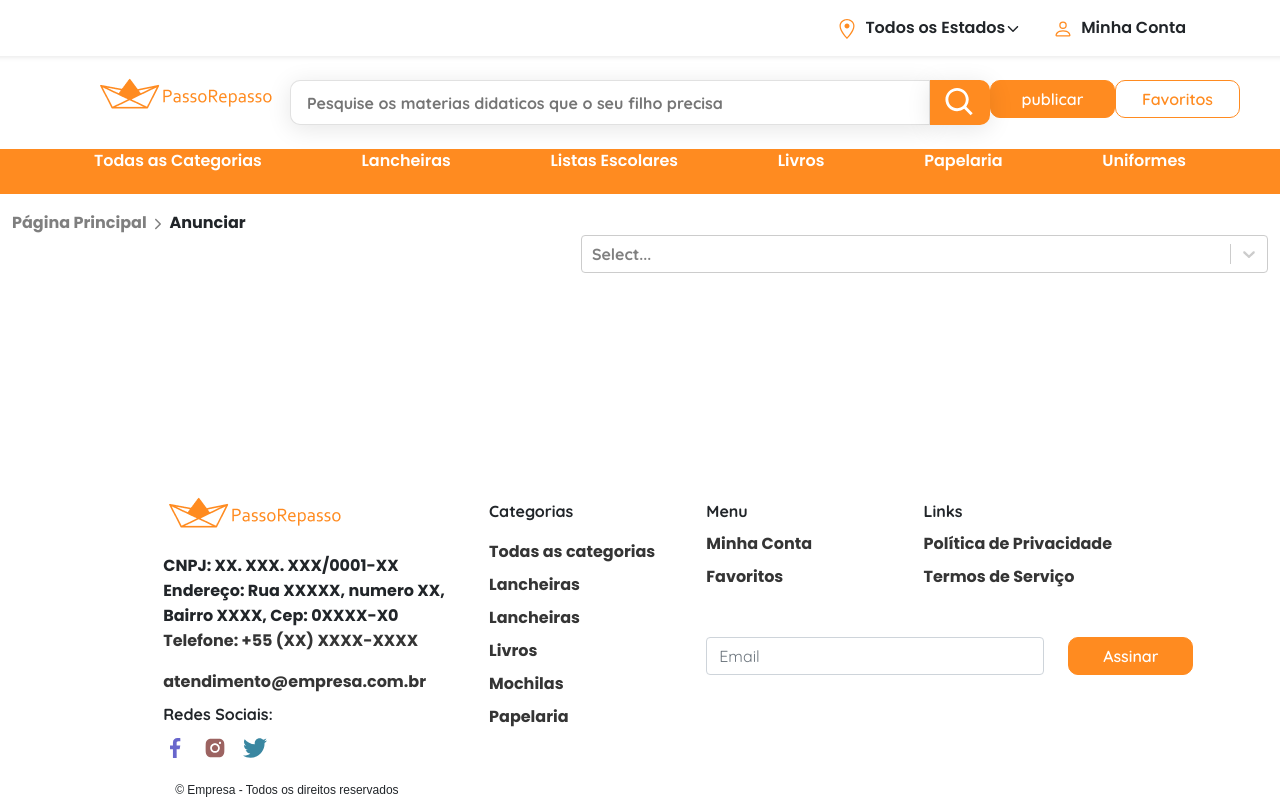
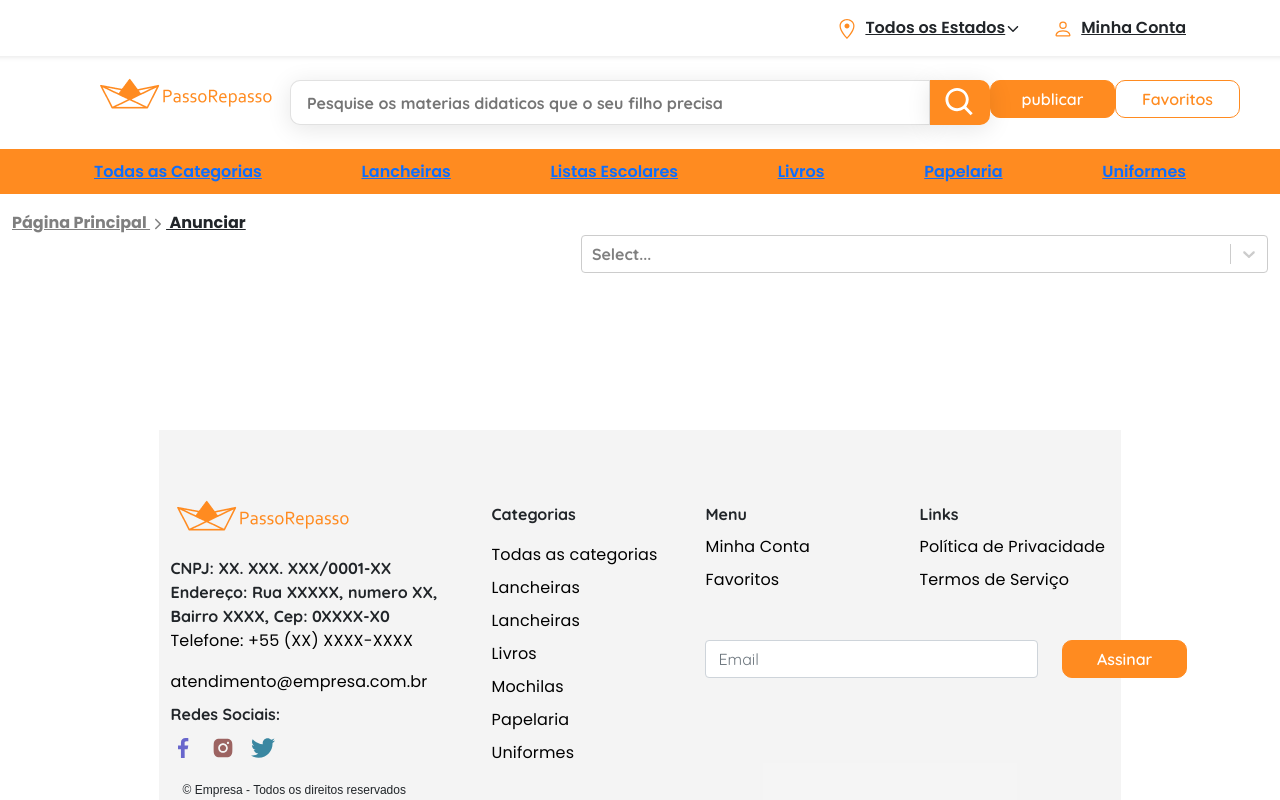
Before and after one commit to CintiaMacchia/Desafio-Chefao, a React (Vite) app in the folder frontend/: page /produtos/1 in a window 1280 px wide. Built offline with nearby package versions, Linux system fonts and the light colour scheme.

Commit message:
atualizado a backgound do footer

```diff
--- a/frontend/src/components/Footer/index.tsx
+++ b/frontend/src/components/Footer/index.tsx
@@ -23,7 +23,7 @@ export function Footer() {
   return (
     <footer >
 
-      <div className="container-lg">
+      <div className="container-lg mt-5">
         <div className="row">
           <div className="col-md-12">
 
@@ -37,16 +37,16 @@ export function Footer() {
                   {/* div contatos */}
                   <div className="mt-3 ">
                     <div>
-                      <a href="#" className="text-dark"></a>
+                      <a href="#" ></a>
                     </div>
                     <div>
-                      <a className="text-dark" href="#"> CNPJ: XX. XXX. XXX/0001-XX  <br />Endereço: Rua XXXXX, numero XX, <br /> Bairro XXXX, Cep: 0XXXX-X0  </a>
+                      <span > CNPJ: XX. XXX. XXX/0001-XX  <br />Endereço: Rua XXXXX, numero XX, <br /> Bairro XXXX, Cep: 0XXXX-X0  </span>
                     </div>
 
 
-                    <a className="text-decoration-none text-white undeline  underlinMais " href="tel:000000002">  Telefone: +55 (XX) XXXX-XXXX</a>
+                    <a href="tel:000000002">  Telefone: +55 (XX) XXXX-XXXX</a>
                     <div className="mt-3 text-light">
-                      <a className="text-decoration-none text-white undeline  underlinMais "
+                      <a
                         href="http://Mailto:#">atendimento@empresa.com.br</a>
                     </div>
                     <div>
@@ -93,31 +93,31 @@ export function Footer() {
                         </a>
                         </div>
                         <div className='mt-2'>
-                        <a className='undeline '
+                        <a
                           id=' '
                           href="#"> Lancheiras
                         </a>
                         </div>
                         <div className='mt-2'>
-                        <a className='undeline '
+                        <a
                           id=' '
                           href="#">Lancheiras
                         </a>
                         </div>
                         <div className='mt-2'>
-                        <a className='undeline '
+                        <a
                           id=' '
                           href="#"> Livros
                         </a>
                         </div>
                         <div className='mt-2'>
-                        <a className='undeline '
+                        <a
                           id=' '
                           href="#"> Mochilas
                         </a>
                         </div>
                         <div className='mt-2'>
-                        <a className='undeline '
+                        <a
                           id=' '
                           href="#">Papelaria
                         </a>
@@ -126,7 +126,7 @@ export function Footer() {
 
                         </div>
                         <div className='mt-2'>
-                        <a className='underline mt-2 '
+                        <a className='mt-2 '
                           id=' '
                           href="#">Uniformes
                         </a>
--- a/frontend/src/components/Footer/styles.css
+++ b/frontend/src/components/Footer/styles.css
@@ -17,7 +17,7 @@ footer {
 
  }
  .categorias{
-
+ display: flex;
   font-style: normal;
   font-weight: 300;
  }
@@ -26,20 +26,36 @@ footer {
   width: 200px;
  }
 
+ footer {
+  background: rgba(53, 53, 53, 0.05);
+ }
 
-a{
+footer a{
+  font-family: 'Poppins';
+font-style: normal;
+font-weight: 400;
+font-size: 16px;
+line-height: 24px;
+/* identical to box height */
+
+letter-spacing: 0.01em;
   text-decoration: none;
-  color: #fff;
+  color:#000000;
+}
+footer a:hover{
+  color:#FF8B20;
+
 
 }
-.undeline{
+foter.a{
+
   width: 100%;
   font-size: 16px;
   font-style: 0.2rem;
-  color: #353535!important;
+  color: #353535!importan
   position: relative;
 }
-.undeline::after{
+footer.a::after{
  position: absolute;
  content: "";
  width: 0%;
@@ -49,14 +65,16 @@ a{
  bottom: -4px;
  transform: all 1s ease-in-out;
 }
-.undeline:hover{
+/* footer.e:hover{
   cursor: pointer;
+  text-decoration: none;
+   */
+}
+footer a:hover::after{
+cursor: pointer;
 
-}
-.undeline:hover::after{
-cursor: pointer;
-width: 100%;
-left: 0;
+
+
  }
 
 
```
